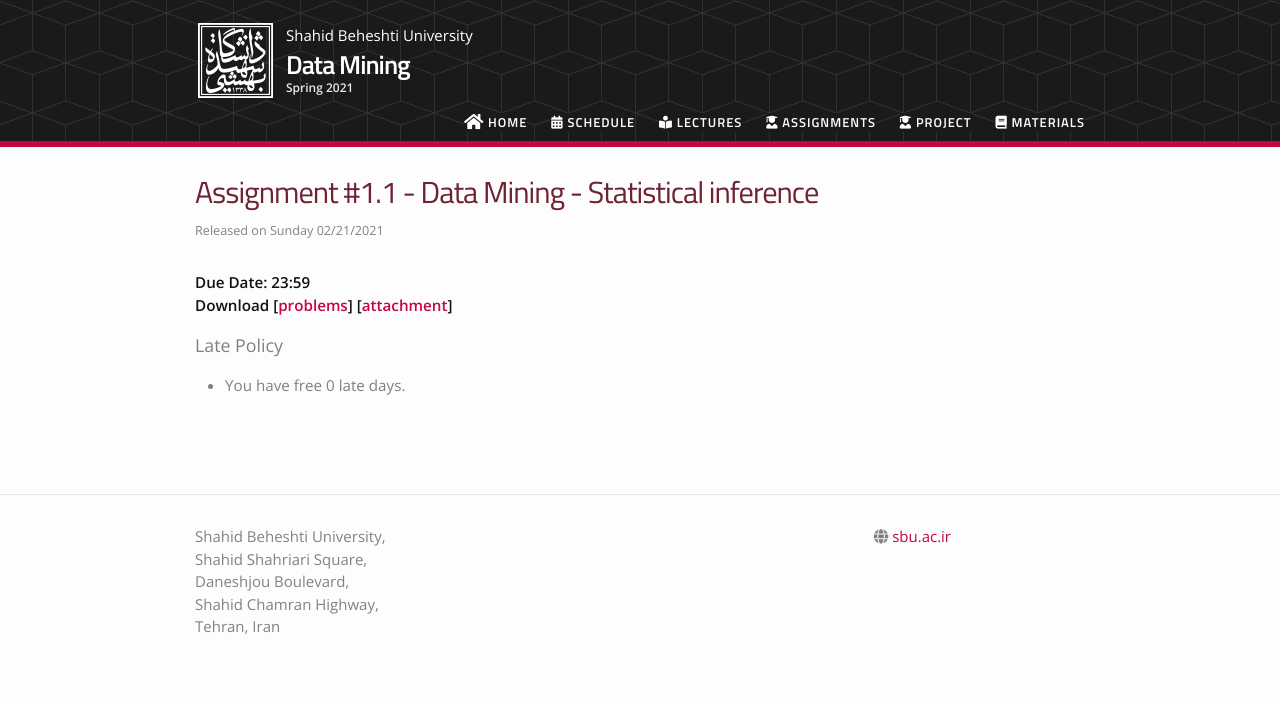
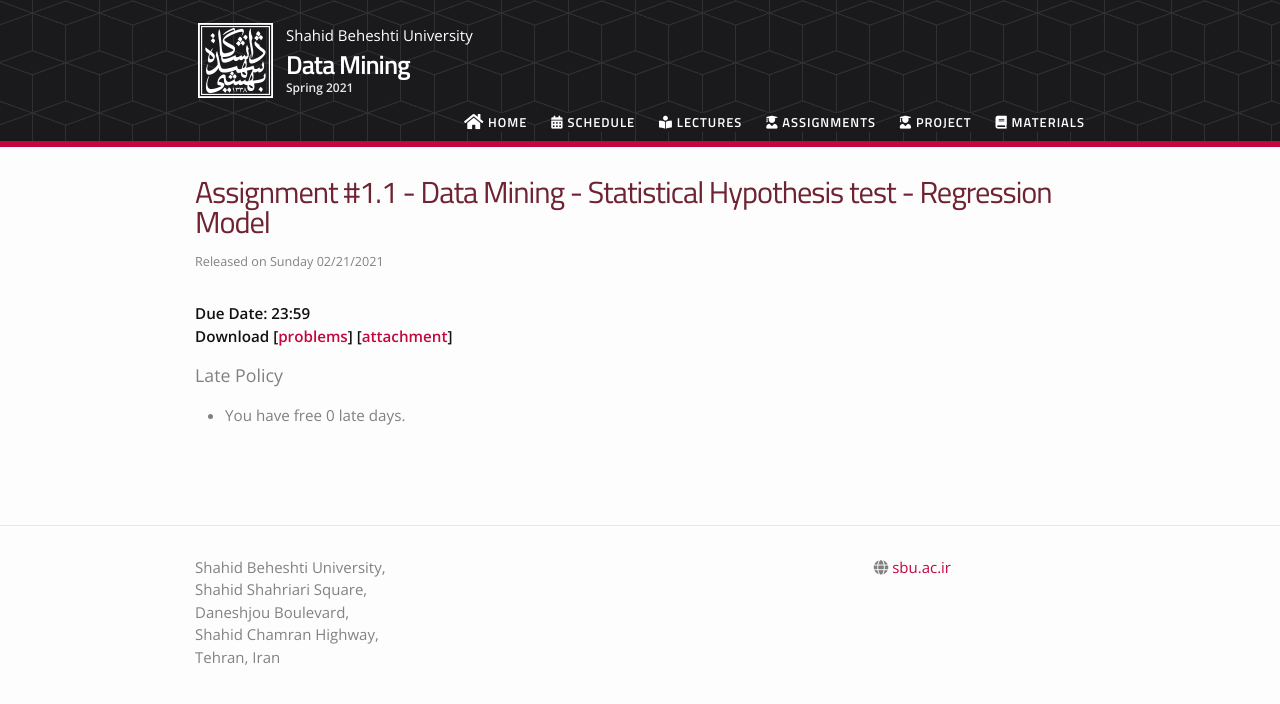
Before and after one commit to alisharifi2000/CS-SBU-DataMining-Msc-3992, a Jekyll site: the page built from _assignments/01_assignment.md, in a window 1280 px wide. Shown: the top 704 px of the page. Built offline with Jekyll 4.4.1, drawn with Linux system fonts in a browser that asks for light colours; nearby versions of some CDN libraries.

Commit message:
Update 01_assignment.md

```diff
--- a/_assignments/01_assignment.md
+++ b/_assignments/01_assignment.md
@@ -1,12 +1,12 @@
 ---
 type: assignment
 date: 2021-02-21T10:00:00+4:30
-title: 'Assignment #1.1 - Data Mining - Statistical inference'
-pdf: /static_files/assignments/exer1-1.pdf
+title: 'Assignment #1.1 - Data Mining - Statistical Hypothesis test - Regression Model'
+pdf: /static_files/assignments/exer1.pdf
 attachment: /static_files/assignments/report_template.zip
 hide_from_announcments: False
 due_event:
     type: due
-    date: 2021-03-7T23:59:59+3:30
-    description: 'Assignment #1.1 DeadLine'
+    date: 2021-03-2T23:59:59+3:30
+    description: 'Assignment #1 DeadLine'
 ---
```
